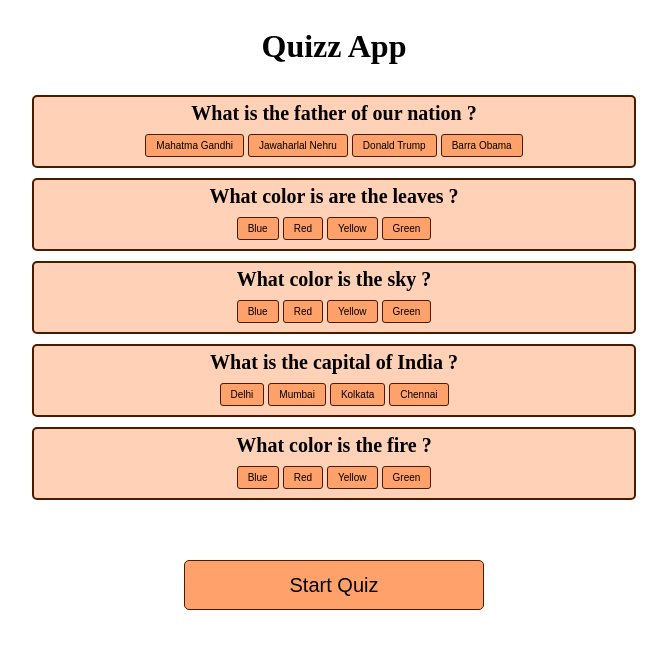
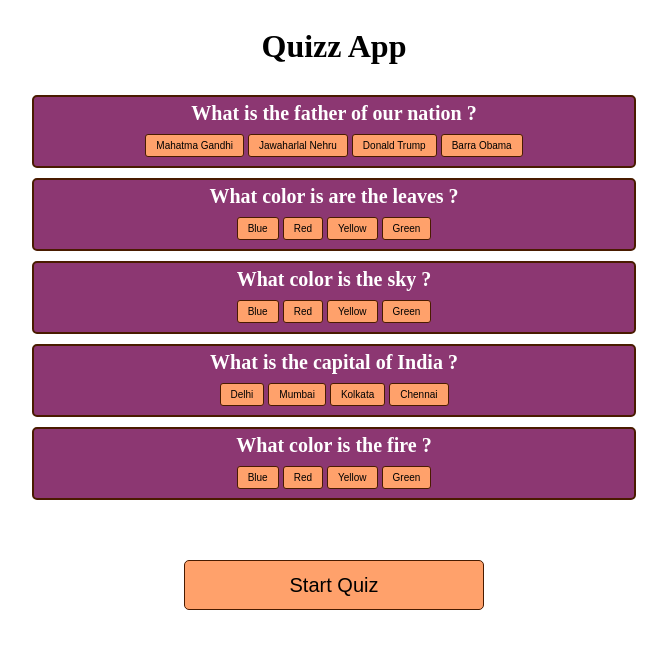
Before and after one commit to iamneo-production/caffbbedffddddbbedcfcfdfbedeaaeafdbbc, a React (Create React App) app in the folder reactapp/: page /quiz in a window 1280 px wide. Shown: the top 648 px of the page, without its empty margins (306-973 px from the left). Built offline with nearby package versions, Linux system fonts and the light colour scheme.

Commit message:
Backup Commit

```diff
--- a/reactapp/src/index.css
+++ b/reactapp/src/index.css
@@ -83,7 +83,7 @@
 .card{
   width: 600px;
   font-size: 20px;
-  background-color: #ffd1b7;
+  background-color:#8c3772;
   border: 2px solid #491b00;
   text-align: center;
   border-radius: 5px;
@@ -92,4 +92,5 @@
 
 .question{
   margin: 5px;
+  color:white;
 }
```
